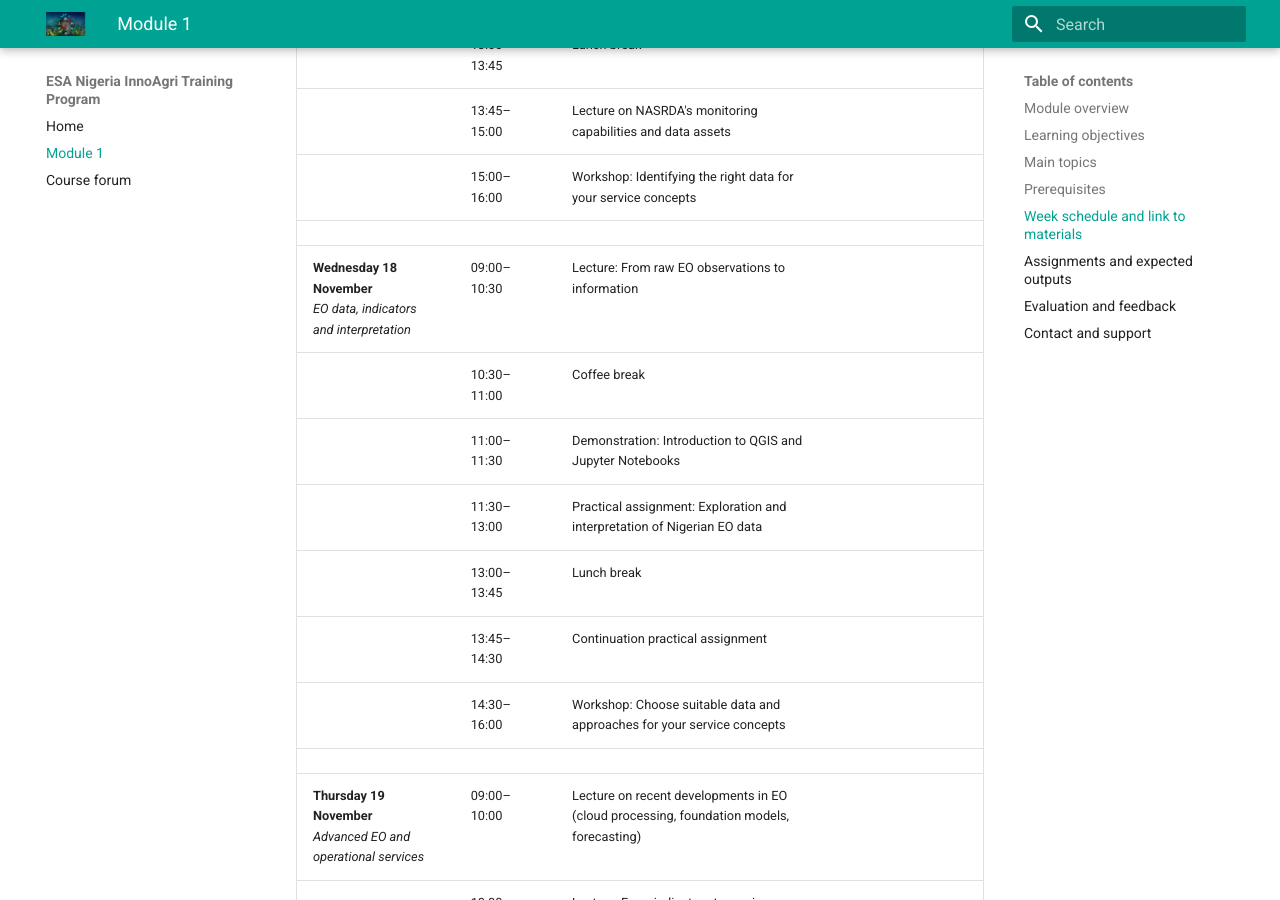
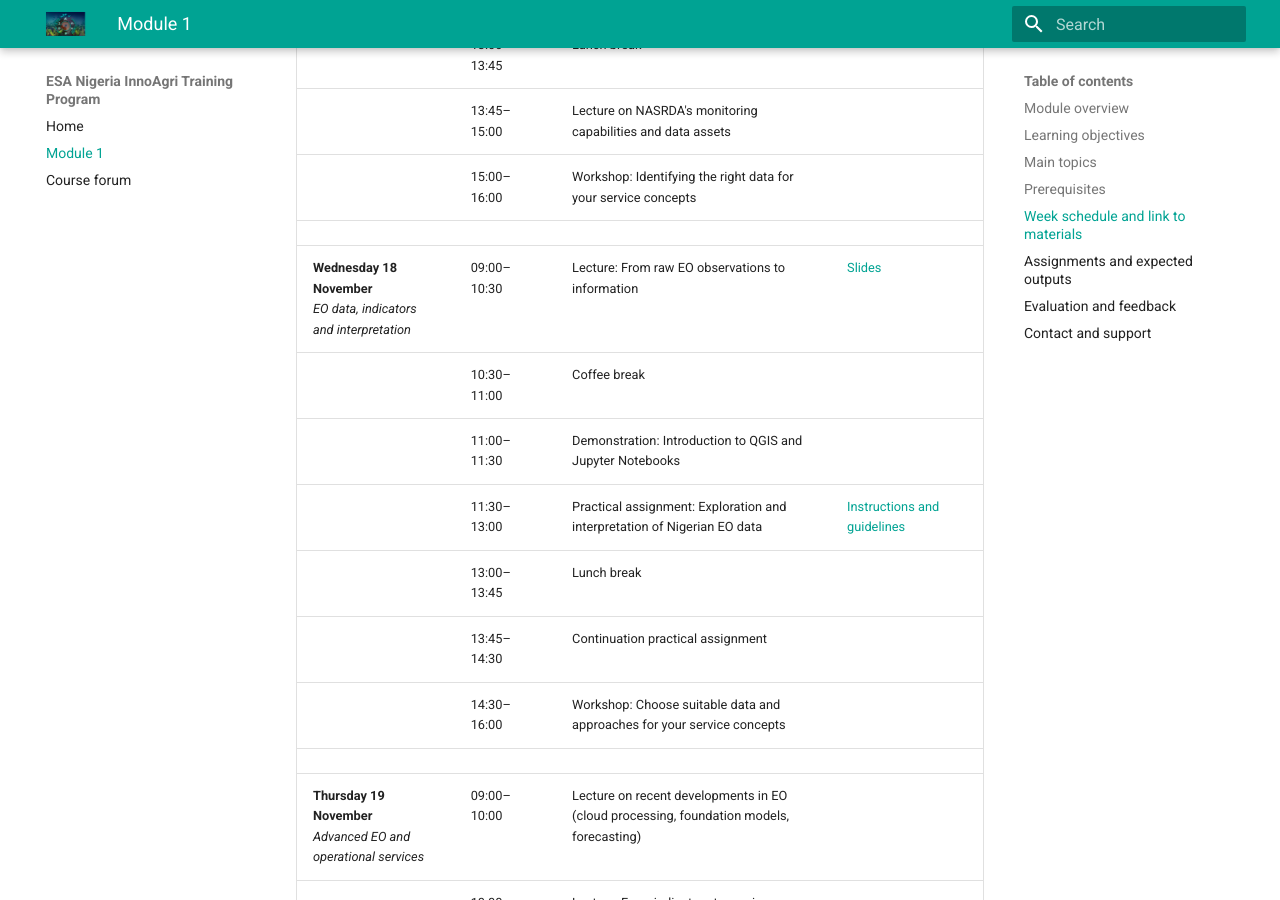
Before and after one commit to ESA-Nigeria-InnoAgri/InnoAgri-training, an MkDocs documentation site: the page built from docs/module-01/index.md, in a window 1280 px wide and 900 px high, scrolled down 4019 px. Built offline with MkDocs 1.6.1 and Material for MkDocs 9.7.7, drawn with Linux system fonts in a browser that asks for light colours.

Commit message:
add wednesday materials

```diff
--- a/docs/module-01/index.md
+++ b/docs/module-01/index.md
@@ -111,10 +111,10 @@ All participants are requested to:
 | | 13:45–15:00 | Lecture on NASRDA's monitoring capabilities and data assets | |
 | | 15:00–16:00 | Workshop: Identifying the right data for your service concepts | |
 | | | | |
-| **Wednesday 18 November**<br>*EO data, indicators and interpretation* | 09:00–10:30 | Lecture: From raw EO observations to information | |
+| **Wednesday 18 November**<br>*EO data, indicators and interpretation* | 09:00–10:30 | Lecture: From raw EO observations to information | [Slides](../module-01/resources/lectures/9_Data_to_information.pdf) |
 | | 10:30–11:00 | Coffee break | |
 | | 11:00–11:30 | Demonstration: Introduction to QGIS and Jupyter Notebooks | |
-| | 11:30–13:00 | Practical assignment: Exploration and interpretation of Nigerian EO data | |
+| | 11:30–13:00 | Practical assignment: Exploration and interpretation of Nigerian EO data | [Instructions and guidelines](../module-01/resources/lectures/10_InnoAgri_QGIS_Exercise.pdf) |
 | | 13:00–13:45 | Lunch break | |
 | | 13:45–14:30 | Continuation practical assignment | |
 | | 14:30–16:00 | Workshop: Choose suitable data and approaches for your service concepts  | |
```
Also changed, not shown: 2 other files.
